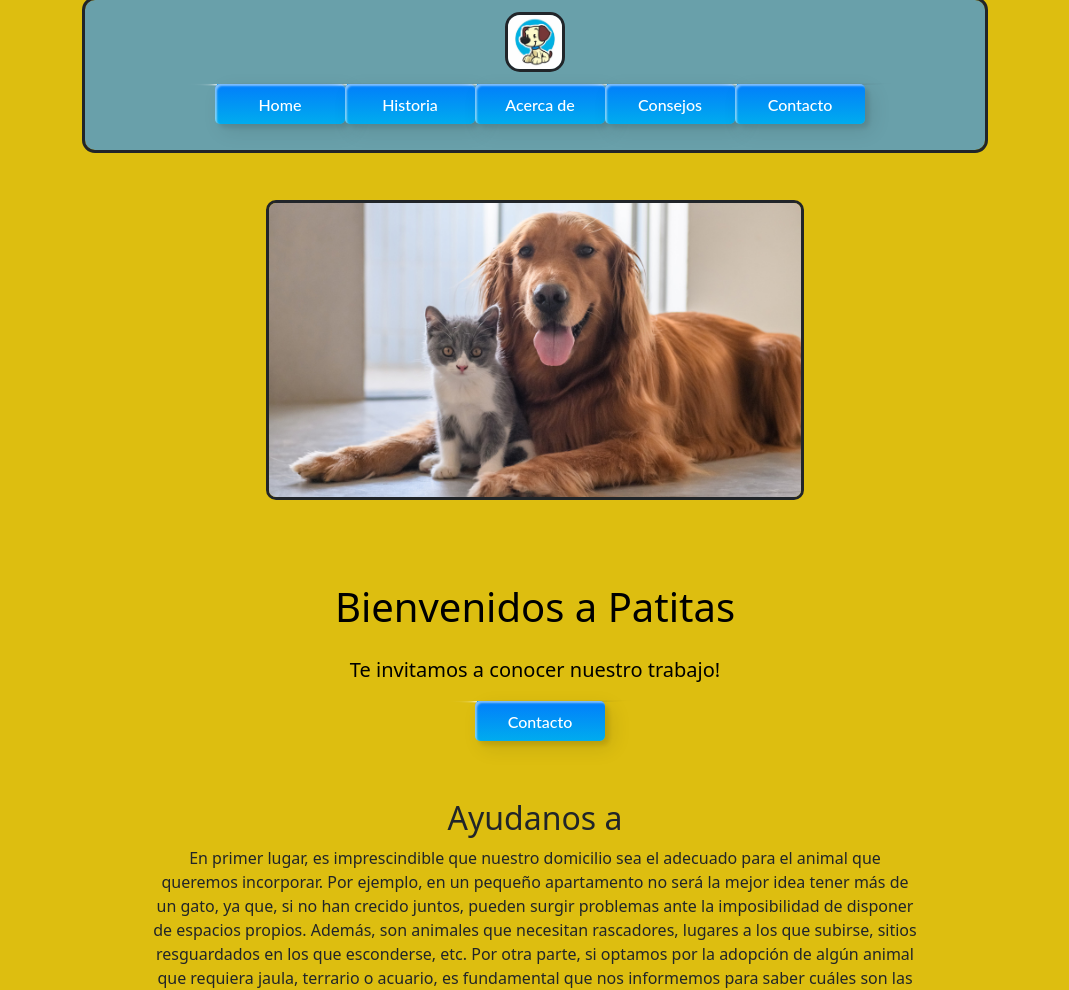
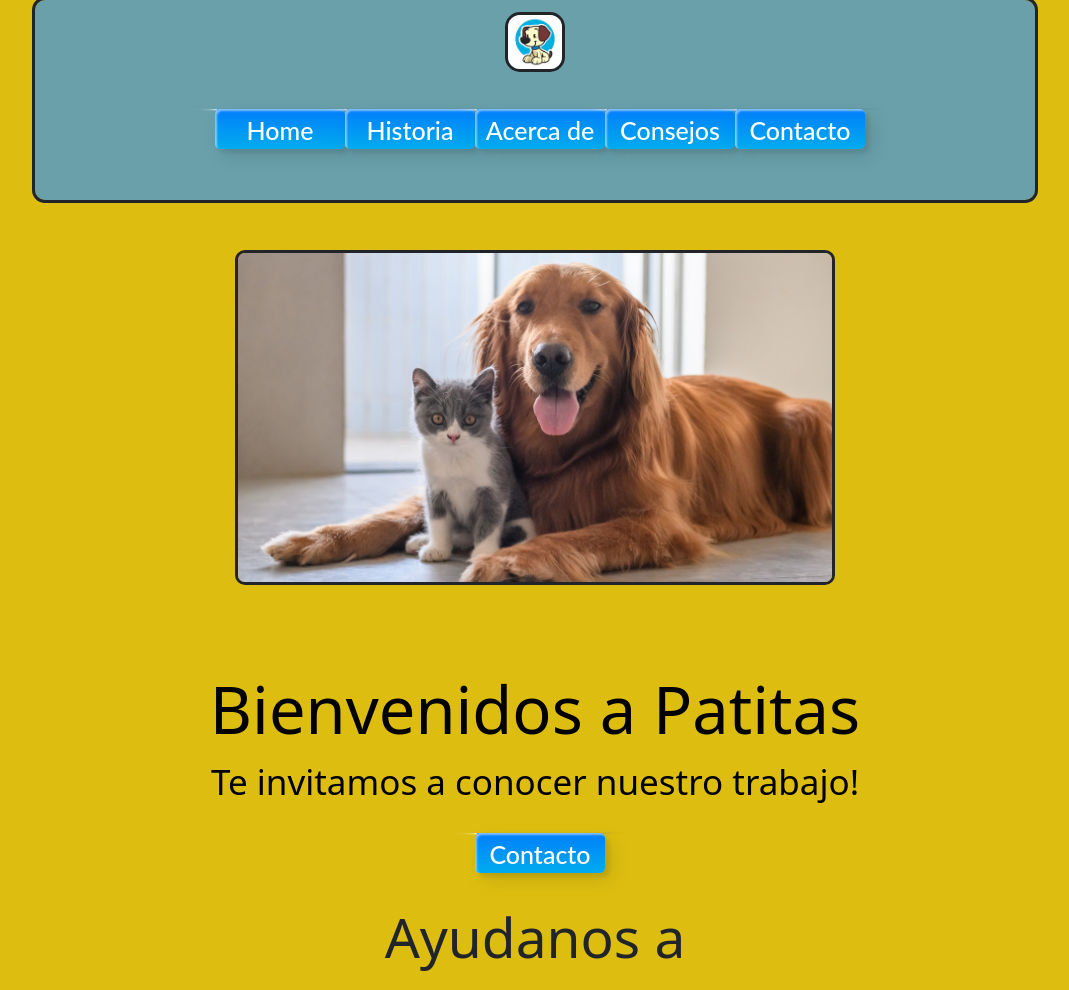
Before and after one commit to mauribarbona/preentrega2, a plain HTML site: page index.html in a window 1280 px wide. Shown: the top 990 px of the page, without its empty margins (125-1194 px from the left). Drawn offline with nearby package versions, Linux system fonts and the light colour scheme.

Commit message:
Add files via upload

```diff
--- a/estilo.css
+++ b/estilo.css
@@ -5,42 +5,60 @@
 
 @media screen and (min-width: 320px) {
 
-    body, head, header, div, .casa, .cotenedor, img.instinto1, img.institnto2,, .hola2, .hola3,h2, h3, .footer-conteiner, .footer-conteiner05, .footer-conteiner04, .footer-conteiner03, .footer-conteiner02, .fotter.conteiner01 {
+    body, head, header, div, .casa, .cotenedor, img.institnto2, .hola2, .hola3,h2, h3, .footer-conteiner, .footer-conteiner05, .footer-conteiner04, .footer-conteiner03, .footer-conteiner02, .fotter.conteiner01 {
         min-width: 320px;
+        width : 1000px;
+
+    }
+
+    .instinto1 {
+        height: 250px;
         width: 600px;
 
     }
 
-    img.instito1 {
+    header#mainheader {
+        width: 1000px;
+    }
+
+    .texto {
+        margin: 10px;
+    }
+}
+
+@media  screen and (min-width: 375px){
+    body, head, header, div, .casa, .cotenedor, img.institnto2, .hola2, .hola3,h2, h3, .footer-conteiner, .footer-conteiner05, .footer-conteiner04, .footer-conteiner03, .footer-conteiner02, .fotter.conteiner01 {
+        min-width: 375px;
+        width: 800px;
+    }
+
+    img.instinto1 {
         height: 250px;
 
     }
 }
 
-@media  screen and (min-width: 375px){
-    body, head, header, div, .casa, .cotenedor, img.instinto1, img.institnto2,, .hola2, .hola3,h2, h3, .footer-conteiner, .footer-conteiner05, .footer-conteiner04, .footer-conteiner03, .footer-conteiner02, .fotter.conteiner01 {
-        min-width: 375px;
-        width: 600px;
-
-
+@media  screen and (min-width: 768px){
+    body, head, header, div, .casa, .cotenedor, img.institnto2, .hola2, .hola3,h2, h3, .footer-conteiner, .footer-conteiner05, .footer-conteiner04, .footer-conteiner03, .footer-conteiner02, .fotter.conteiner01 {
+        width: 950px;
     }
 
-}
-
-@media  screen and (min-width: 768px){
-    body, head, header, div, .casa, .cotenedor, img.instinto1, img.institnto2, .hola2, .hola3,h2, h3, .footer-conteiner, .footer-conteiner05, .footer-conteiner04, .footer-conteiner03, .footer-conteiner02, .fotter.conteiner01 {
-        width: 750px;
-
-
+    img.instinto1 {
+        height: 500px;
+        width: 600px;
     }
-
 }
 
 @media  screen and (min-width: 1024px){
-    body, head, header, div, .casa, .cotenedor, img.instinto1, img.institnto2, .hola2, .hola3,h2, h3, .footer-conteiner, .footer-conteiner05, .footer-conteiner04, .footer-conteiner03, .footer-conteiner02, .fotter.conteiner01 {
-        width: 900px;
+    body, head, header, div, .casa, .cotenedor, img.institnto2, .hola2, .hola3,h2, h3, .footer-conteiner, .footer-conteiner05, .footer-conteiner04, .footer-conteiner03, .footer-conteiner02, .fotter.conteiner01 {
+        width: 1000px;
+    }
 
+    img.instinto1 {
+        height: 500px;
+        width: 600px;
     }
+
 
 }
 
@@ -116,11 +134,11 @@ img.instintos2 {
 }
 
 img.instintos1 {
-
+    width: 600px;
     position: relative;
     border: solid;
     border-radius: 10px;
-    height: 300px;
+
     align-self: center;
     min-width: 450px;
 }
@@ -137,13 +155,13 @@ section.texto {
 section.texto>h1 {
     display: inline-block;
     position: relative;
-    font-size: 40px;
+    font-size: 65px;
     color: black;
     display: inline-grid;
 }
 section.texto>p {
     inset-block: auto;
-    font-size: 20px;
+    font-size: 35px;
     color: black;
     text-align: center;
     display: inline-grid;
@@ -209,12 +227,14 @@ div.hola1 {
 
 div.hola1>h2 {
     position: relative;
+    font-size: 55px;
 
 }
 
 div.hola1>p {
     align-content: center;
     text-align: center;
+    font: 40px;
 
 }
 
@@ -357,8 +377,15 @@ div.footer-conteiner5>a {
     margin-bottom: 50px;
 }
 
+.footer-conteiner06 {
+    min-width: 600px;
+    background: #a5c1d9;
+    margin: 25px 0 25px 0;
+
+}
 footer>div.conteiner06>h2 {
     bottom: 1px;
+    font-size: 40px;
 }
 div.footer-conteiner10 {
     display: contents;
@@ -366,14 +393,18 @@ div.footer-conteiner10 {
 p {
     bottom: 1px;
     margin: 0 65px 0 65px;
+    font-size: 35px;
 }
 
 h2 {
     bottom: 1px;
+    font-size: 40px;
 }
 
 div.footer-conteiner {
     min-width: 600px;
+    background: #a5c1d9;
+    margin: 25px 0 25px 0;
 }
 
 div.footer-conteiner10>h3 {
@@ -407,6 +438,7 @@ div.hola1 {
     color: #fff;
     border-radius: 5px;
     padding: 10px 25px;
+    margin: 25px 0 25px 0;
     font-family: 'Lato', sans-serif;
     font-weight: 500;
     background: transparent;
@@ -424,6 +456,7 @@ div.hola1 {
 .btn-12{
     position: relative;
     right: 20px;
+    font-size: 25px;
     bottom: 20px;
     border:none;
     box-shadow: none;
@@ -440,6 +473,7 @@ div.hola1 {
     position: absolute;
     width: 130px;
     height: 40px;
+    margin: 25px 0 25px 0 ;
     box-shadow:inset 2px 2px 2px 0px rgba(255,255,255,.5),
      7px 7px 20px 0px rgba(0,0,0,.1),
      4px 4px 5px 0px rgba(0,0,0,.1);
```
